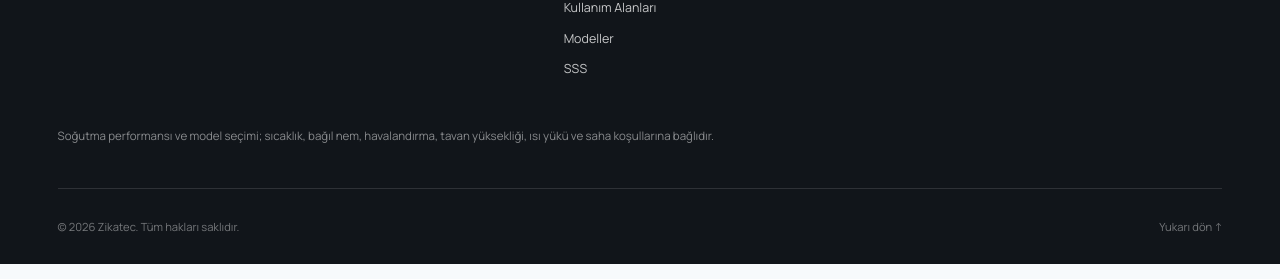
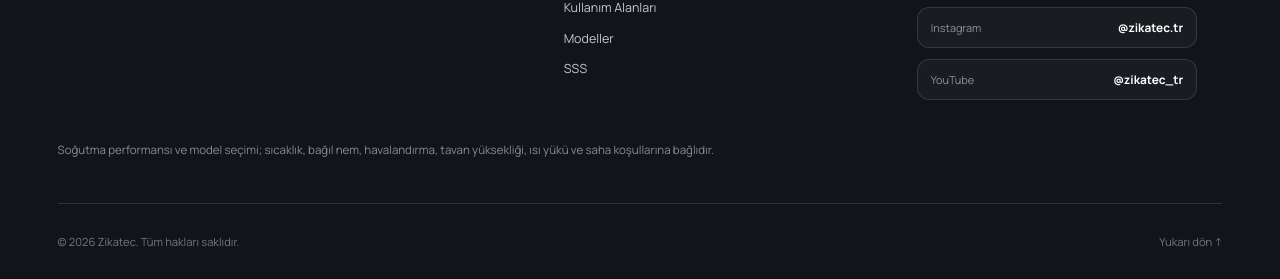
Before and after one commit to Sirsheriff/zikatec-turkish-website, a plain HTML site: page index.html in a window 1280 px wide. Shown: the part 8491-8770 px from the top of the page. Drawn offline with Linux system fonts and the light colour scheme.

Commit message:
add insta and youtube label

```diff
--- a/index.html
+++ b/index.html
@@ -496,6 +496,16 @@
         <div class="footer__contact">
           <a href="tel:+982190009195">+98 21 9000 9195</a>
           <a href="https://zikatec.net/">zikatec.net</a>
+          <div class="footer__social" aria-label="Zikatec sosyal medya hesapları">
+            <a href="https://www.instagram.com/zikatec.tr?igsi=MTR0NWFram1xaDFqdw==" target="_blank" rel="noopener noreferrer" aria-label="Zikatec Türkiye Instagram hesabını açın">
+              <span>Instagram</span>
+              <strong>@zikatec.tr</strong>
+            </a>
+            <a href="https://youtube.com/@zikatec_tr?si=IEpPwrkMavTmWZnH" target="_blank" rel="noopener noreferrer" aria-label="Zikatec Türkiye YouTube kanalını açın">
+              <span>YouTube</span>
+              <strong>@zikatec_tr</strong>
+            </a>
+          </div>
         </div>
       </div>
       <p class="section-shell footer__disclaimer">
--- a/styles.css
+++ b/styles.css
@@ -1344,6 +1344,44 @@ label.has-error textarea {
   color: var(--blue);
 }
 
+.footer__social {
+  display: grid;
+  width: min(100%, 280px);
+  margin-top: 0.5rem;
+  gap: 0.65rem;
+}
+
+.footer__social > a {
+  display: flex;
+  min-width: 220px;
+  padding: 0.7rem 0.8rem;
+  align-items: center;
+  justify-content: space-between;
+  gap: 1rem;
+  border: 1px solid rgba(255, 255, 255, 0.12);
+  border-radius: 12px;
+  background: rgba(255, 255, 255, 0.035);
+  transition: border-color 160ms ease, background-color 160ms ease, transform 160ms ease;
+}
+
+.footer__social > a:hover,
+.footer__social > a:focus-visible {
+  border-color: rgba(0, 161, 228, 0.55);
+  color: var(--white);
+  background: rgba(0, 161, 228, 0.1);
+  transform: translateY(-2px);
+}
+
+.footer__social span {
+  color: rgba(255, 255, 255, 0.52);
+  font-size: 0.68rem;
+}
+
+.footer__social strong {
+  color: var(--white);
+  font-size: 0.74rem;
+}
+
 .footer__disclaimer {
   margin-top: -1rem;
   padding-bottom: 2rem;
```
Also changed, not shown: product.html (+10 -0 lines), product.js (+39 -1 lines).
